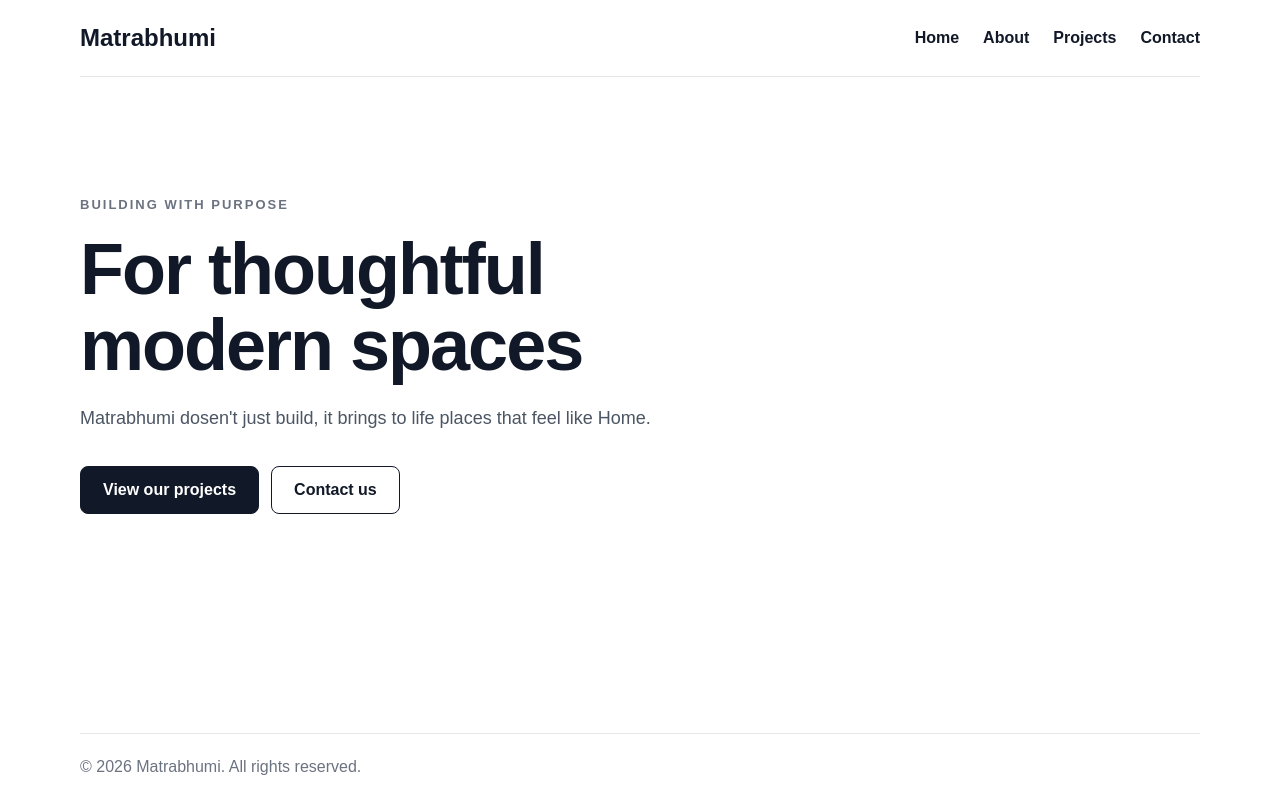
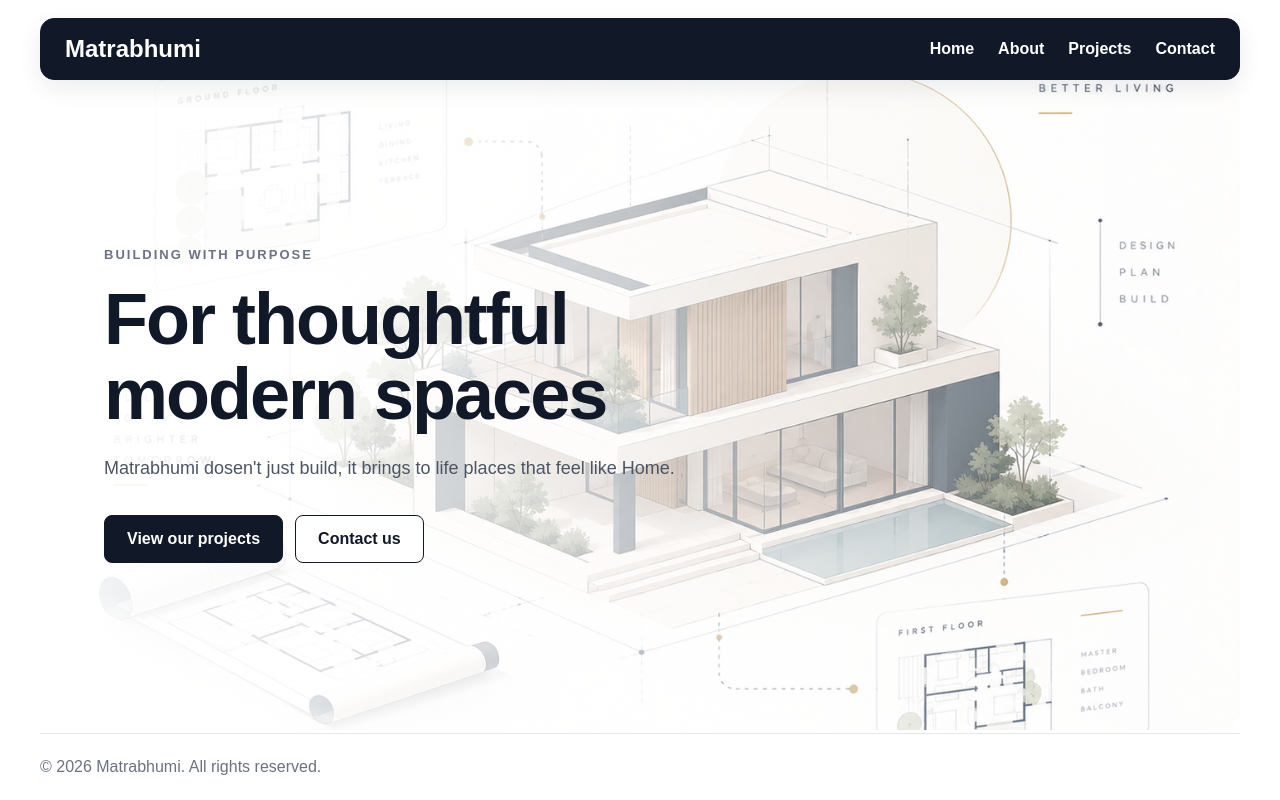
Before and after one commit to returnsahil/Matrabhumi-Website, a React (Vite) app: page / in a window 1280 px wide. Built offline with nearby package versions, Linux system fonts and the light colour scheme.

Commit message:
styled the hero page

```diff
--- a/src/App.css
+++ b/src/App.css
@@ -7,7 +7,7 @@
 .navbar,
 .hero,
 .footer {
-  width: min(1120px, calc(100% - 40px));
+  width: min(1200px, calc(100% - 32px));
   margin: 0 auto;
 }
 
@@ -16,12 +16,22 @@
   align-items: center;
   justify-content: space-between;
   gap: 24px;
-  padding: 24px 0;
-  border-bottom: 1px solid #e5e7eb;
+  position: sticky;
+  top: 0;
+  z-index: 1000;
+
+  margin-top: 18px;
+  padding: 16px 24px;
+  box-sizing: border-box;
+
+  background: #111827;
+  border: 1px solid #111827;
+  border-radius: 14px;
+  box-shadow: 0 8px 24px rgba(17, 24, 39, 0.08);
 }
-
 .brand {
   margin: 0;
+  color: #ffffff;
   font-size: 24px;
 }
 
@@ -34,7 +44,7 @@
 }
 
 .nav-links a {
-  color: #111827;
+  color: #ffffff;
   font-weight: 600;
   text-decoration: none;
 }
@@ -60,7 +70,50 @@ main {
 }
 
 .hero {
-  padding: 120px 0;
+  position: relative;
+  isolation: isolate;
+  min-height: 650px;
+  padding: 80px 64px;
+  overflow: hidden;
+
+  display: flex;
+  flex-direction: column;
+  justify-content: center;
+
+  border-radius: 20px;
+}
+
+.hero-image {
+  position: absolute;
+  inset: 0;
+  z-index: -2;
+
+  width: 100%;
+  height: 100%;
+  object-fit: cover;
+
+  transition:
+    filter 0.4s ease,
+    transform 0.4s ease;
+}
+
+.hero::before {
+  content: "";
+  position: absolute;
+  inset: 0;
+  z-index: -1;
+
+  background: linear-gradient(
+    90deg,
+    rgba(255, 255, 255, 0.96),
+    rgba(255, 255, 255, 0.7),
+    rgba(255, 255, 255, 0.12)
+  );
+}
+
+.hero:hover .hero-image {
+  filter: blur(3px);
+  transform: scale(1.02);
 }
 
 .hero-label {
--- a/src/components/Hero.jsx
+++ b/src/components/Hero.jsx
@@ -1,10 +1,15 @@
 import { Link } from "react-router";
-
+import architectureHero from "../assets/architecture-hero.png";
 function Hero() {
   return (
     <section className="hero" id="home">
       <p className="hero-label">Building with purpose</p>
       <h2>For thoughtful modern spaces</h2>
+      <img
+        className="hero-image"
+        src={architectureHero}
+        alt="Modern home architectural concept"
+      />
       <p className="hero-description">
         Matrabhumi dosen't just build, it brings to life places that feel like
         Home.
--- a/src/components/Project.jsx
+++ b/src/components/Project.jsx
@@ -42,10 +42,11 @@ const projects = [
 function Projects() {
   return (
     <section id="projects">
-      <header>
-        <p>Selected Work</p>
-        <h1>Our Projects</h1>
-        <p>Explore some of the spaces designed and created by Matrabhumi.</p>
+      <header className="projects-header">
+        <h1 className="projects-label">Selected Work</h1>
+        <p className="project-quote">
+          A house is built with materials. A home is built with feeling.
+        </p>
       </header>
       <div className="projects-grid">
         {projects.map((project) => (
--- a/src/components/Projects.css
+++ b/src/components/Projects.css
@@ -1,4 +1,16 @@
-.products-grid {
+@import url("https://fonts.googleapis.com/css2?family=Cormorant+Garamond:ital,wght@1,600&display=swap");
+
+.project-quote {
+  color: #9ca3af;
+  font-family: "Cormorant Garamond", Georgia, serif;
+  font-size: clamp(30px, 2.5vw, 36px);
+  font-style: italic;
+  font-weight: 600;
+  line-height: 1.4;
+  margin: 14px 0 0;
+}
+
+.projects-grid {
   display: grid;
   grid-template-columns: 1fr;
 }
@@ -12,3 +24,29 @@
   flex-direction: column;
   justify-content: center;
 }
+
+.projects-label {
+  font-size: medium;
+  font-weight: bold;
+  letter-spacing: 5px;
+  color: #111827;
+  text-transform: uppercase;
+  margin: 0;
+}
+
+.project-card img {
+  display: block;
+  width: 100%;
+  max-width: 100%;
+  object-fit: cover;
+}
+
+.projects-header {
+  width: min(1200px, calc(100% - 32px));
+  margin: 72px auto 48px;
+  padding: 0;
+  text-align: center;
+}
+.para1projects {
+  display: inline-block;
+}
--- a/src/index.css
+++ b/src/index.css
@@ -15,3 +15,10 @@ body {
   min-width: 320px;
   min-height: 100vh;
 }
+html {
+  scrollbar-width: none;
+}
+
+html::-webkit-scrollbar {
+  display: none;
+}
```
Also changed, not shown: src/assets/architecture-hero.png (added).
